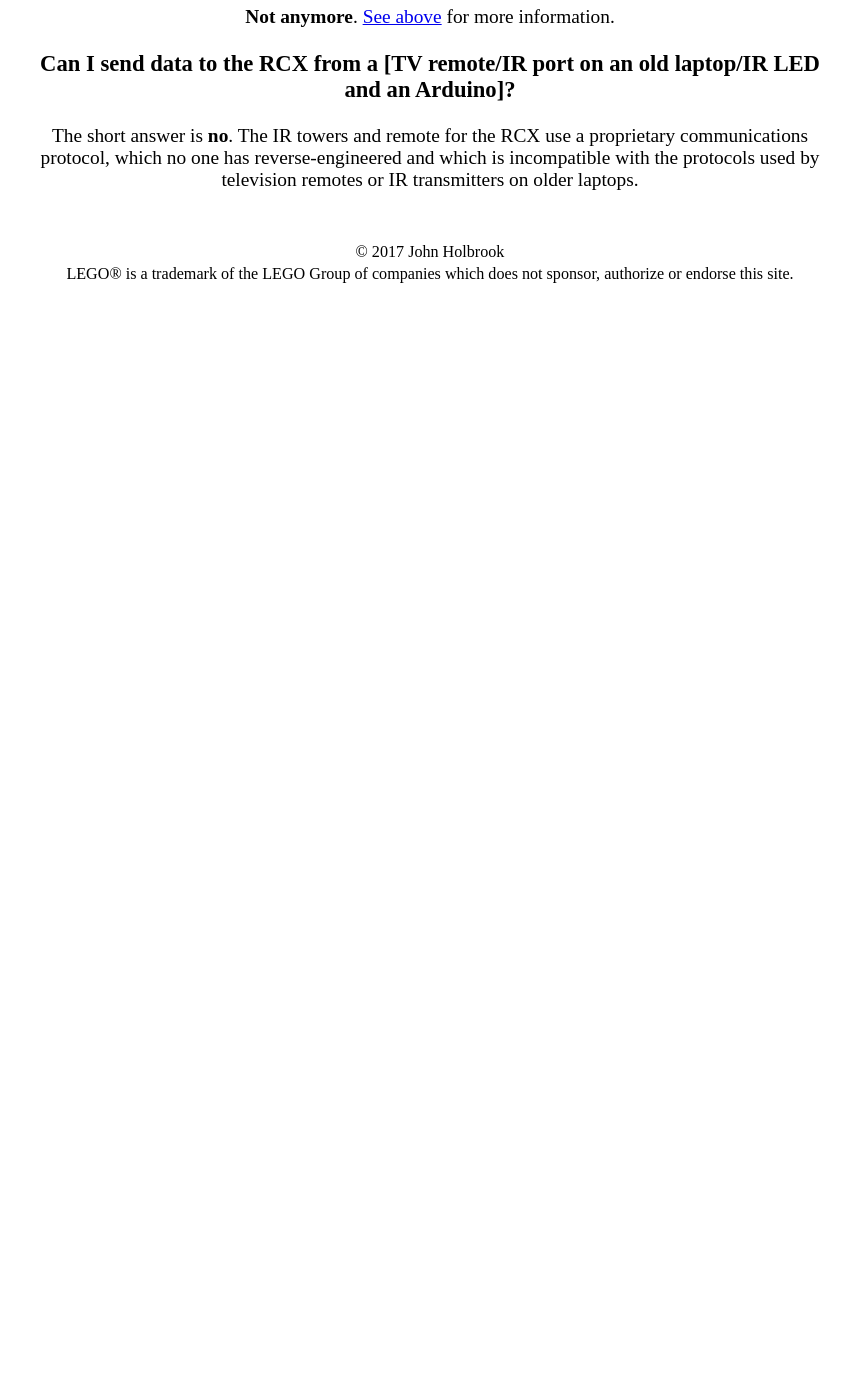
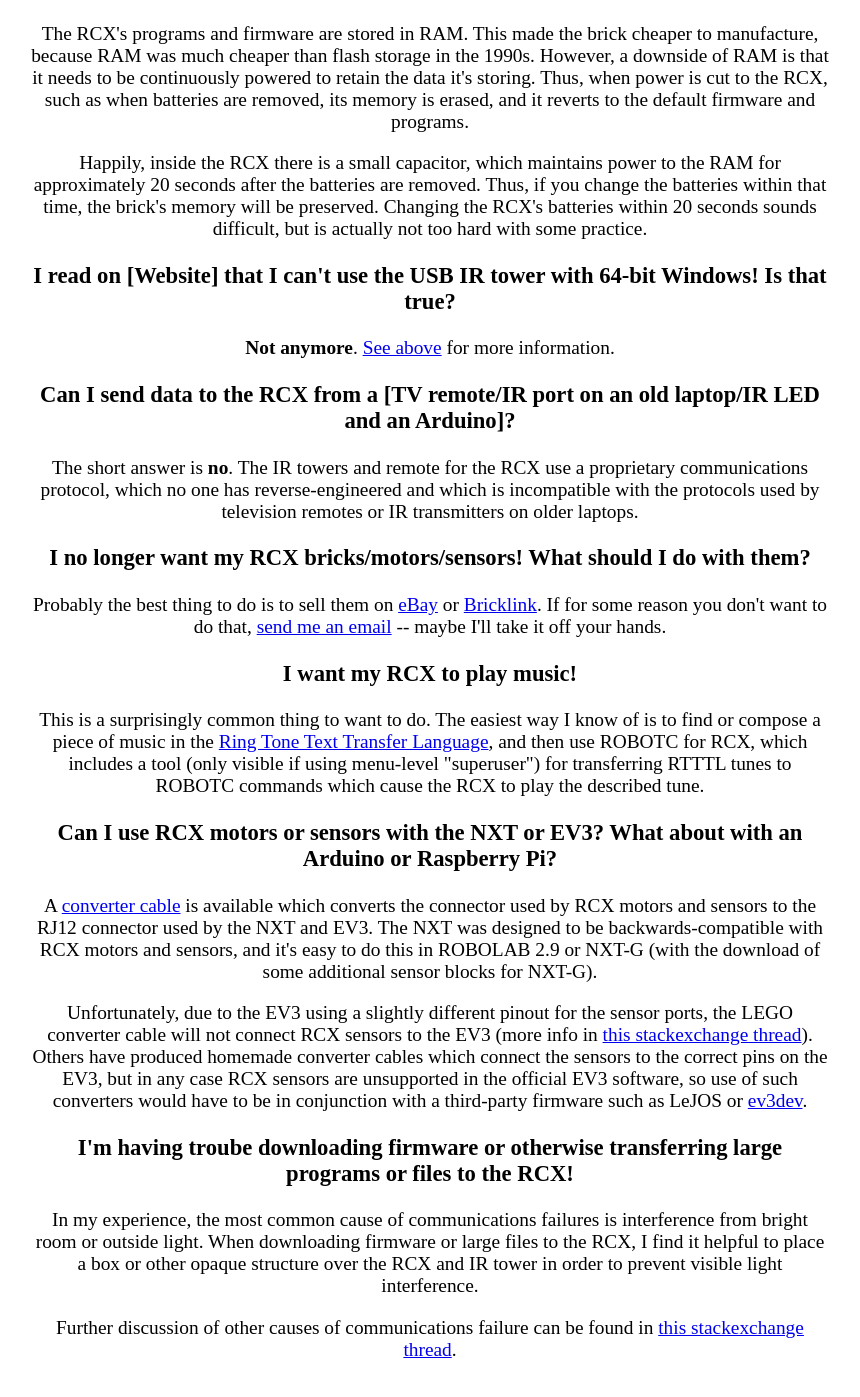
Before and after one commit to johnholbrook/dhmmjoph.github.io, a Jekyll site: the page built from _posts/2017-05-03-RCX_guide.html, in a window 1280 px wide and 1400 px high, scrolled down 9019 px. Shown: the top 1397 px of the window, without its empty margins (210-1070 px from the left). Built offline with Jekyll 4.4.1, drawn with Linux system fonts in a browser that asks for light colours; before the commit the page ends 9333 px from its top, so only the background shows below that; some of the changed text lies outside the part shown.

Commit message:
wrote some FAQs

```diff
--- a/_posts/2017-05-03-RCX_guide.html
+++ b/_posts/2017-05-03-RCX_guide.html
@@ -475,17 +475,52 @@
 <hr/>
 
 <h2 id="resources">Online Resources</h2>
-<h3>Hardware/Building Guides</h3>
-<h3>Software/Hacking</h3>
-<h3>Sharing</h3>
-<h3>Miscellaneous</h3>
-<p>
-	Haven't written this section yet
-</p>
+<h3 id="hardware_resources">Hardware/Building Guides</h3>
+<h3 id="software_resources">Software/Hacking</h3>
+	<ul>
+		<li>
+			<b><a href="https://pbrick.info/rcx-firmware/">RCX Firmware</a></b> -
+			info about RCX firmware, as well as downloads of various First- and Third- party
+			firmware images.
+		</li>
+		<li>
+			<b><a href="https://minordiscoveries.wordpress.com/2014/01/20/using-nqc-on-a-raspberry-pi-to-program-a-lego-mindstorms-rcx-brick/">Linux NQC Programming</a></b>
+			- a detailed write-up covering programming an RCX brick using NQC on Linux. Written for
+			use with a Raspberry Pi, but applicable to Linux systems in general.
+		</li>
+		<li>
+			<b><a href="http://www.mralligator.com/rcx/">RCX Internals</a></b> - information about the internal
+			workings of the RCX and Serial IR tower, including hardware teardown, discussion of IR communications
+			protocol, and complete opcode reference.
+		</li>
+		<li>
+			<b><a href="http://www.philohome.com/sdk25/sdk25.htm">RCX 2.5 SDK</b></a> - archives of various
+			tools and documentation for use with the RCX, Spybotics, and Scout bricks which are no longer posted
+			on LEGO's website.
+		</li>
+	</ul>
+<h3 id="sharing">Sharing</h3>
+<h3 id="resources_misc">Miscellaneous</h3>
+	<ul>
+		<li>
+			<b><a href="https://pbrick.info">pbrick.info</a></b> - Lots of great info about various
+			discontinued Mindstorms bricks, including the RCX.
+		</li>
+		<li>
+			<b><a href="https://deeperdesign.wordpress.com/2010/02/26/is-iron-man-made-of-lego/">
+				Is Iron Man Made of LEGO?</a></b> - NQC source code spotted in the Iron Man movie.
+				Not actually a relevant or useful resource, but pretty funny.
+		</li>
+	</ul>
+
 
 <hr/>
 
 <h2 id="faq">Frequently Asked Questions</h2>
+<small><em>Mostly compiled from searches of <a href="https://www.quora.com/search?q=lego+rcx">Quora</a>,
+	the <a href="https://www.reddit.com/r/mindstorms/search?q=rcx&amp;restrict_sr=on&amp;sort=relevance&amp;t=all">
+	Mindstorms subreddit</a>, and the
+	<a href="https://bricks.stackexchange.com/search?q=rcx">LEGO Stack Exchange</a>.</em></small>
 <h3 id="batteries">I changed the batteries in my RCX and now all my programs are missing! What happened?</h3>
 <p>
 	The RCX's programs and firmware are stored in RAM. This made the brick cheaper to manufacture, because
@@ -512,3 +547,48 @@
 	protocol, which no one has reverse-engineered and which is incompatible with the protocols used by
 	television remotes or IR transmitters on older laptops.
 </p>
+
+<h3 id="sell">I no longer want my RCX bricks/motors/sensors! What should I do with them?</h3>
+<p>
+	Probably the best thing to do is to sell them on <a href="http://www.ebay.com/">eBay</a> or
+	<a href="https://www.bricklink.com">Bricklink</a>. If for some reason you don't want to do that,
+	<a href="mailto:lego@johnholbrook.us">send me an email</a> -- maybe I'll take it off your hands.
+</p>
+
+<h3 id="music">I want my RCX to play music!</h3>
+<p>
+	This is a surprisingly common thing to want to do. The easiest way I know of is to find or compose
+	a piece of music in the <a href="https://en.wikipedia.org/wiki/Ring_Tone_Transfer_Language">
+	Ring Tone Text Transfer Language</a>, and then use ROBOTC for RCX, which includes a tool
+	(only visible if using menu-level "superuser") for transferring RTTTL tunes to ROBOTC commands which
+	cause the RCX to play the described tune.
+</p>
+
+<h3 id="nxt_sensor">Can I use RCX motors or sensors with the NXT or EV3? What about with an Arduino or Raspberry Pi?</h3>
+<p>
+	A <a href="https://www.bricklink.com/v2/catalog/catalogitem.page?P=x1676">converter cable</a> is available
+	which converts the connector used by RCX motors and sensors to the RJ12 connector used by the NXT and EV3.
+	The NXT was designed to be backwards-compatible with RCX motors and sensors, and it's easy to do this
+	in ROBOLAB 2.9 or NXT-G (with the download of some additional sensor blocks for NXT-G).
+</p>
+<p>
+	Unfortunately, due to the EV3 using a slightly different pinout for the sensor ports, the LEGO converter cable
+	will not connect RCX sensors to the EV3 (more info in
+	<a href="https://bricks.stackexchange.com/questions/8112/use-legacy-rcx-sensors-with-ev3">this
+	stackexchange thread</a>). Others have produced homemade converter cables which connect the sensors to the
+	correct pins on the EV3, but in any case RCX sensors are unsupported in the official EV3 software, so use
+	of such converters would have to be in conjunction with a third-party firmware such as LeJOS or
+	<a href="http://www.ev3dev.org/">ev3dev</a>.
+</p>
+
+<h3 id="ir_comms">I'm having troube downloading firmware or otherwise transferring large programs or files to the RCX!</h3>
+<p>
+	In my experience, the most common cause of communications failures is interference from bright room or
+	outside light. When downloading firmware or large files to the RCX, I find it helpful to place a box or
+	other opaque structure over the RCX and IR tower in order to prevent visible light interference.
+</p>
+<p>
+	Further discussion of other causes of communications failure can be found in
+	<a href="https://bricks.stackexchange.com/questions/1099/rcx-firmware-download-problem">this
+		stackexchange thread</a>.
+</p>
```
Also changed, not shown: 1 other file.
